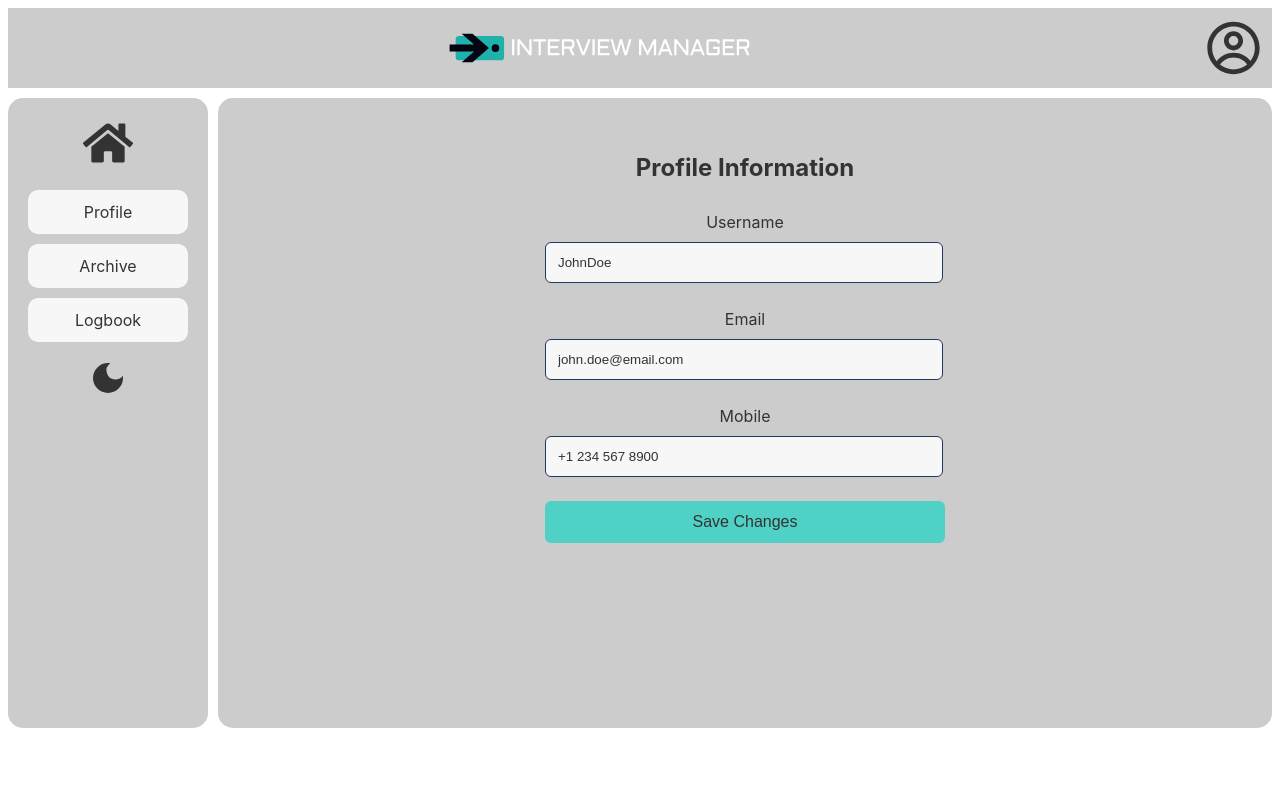
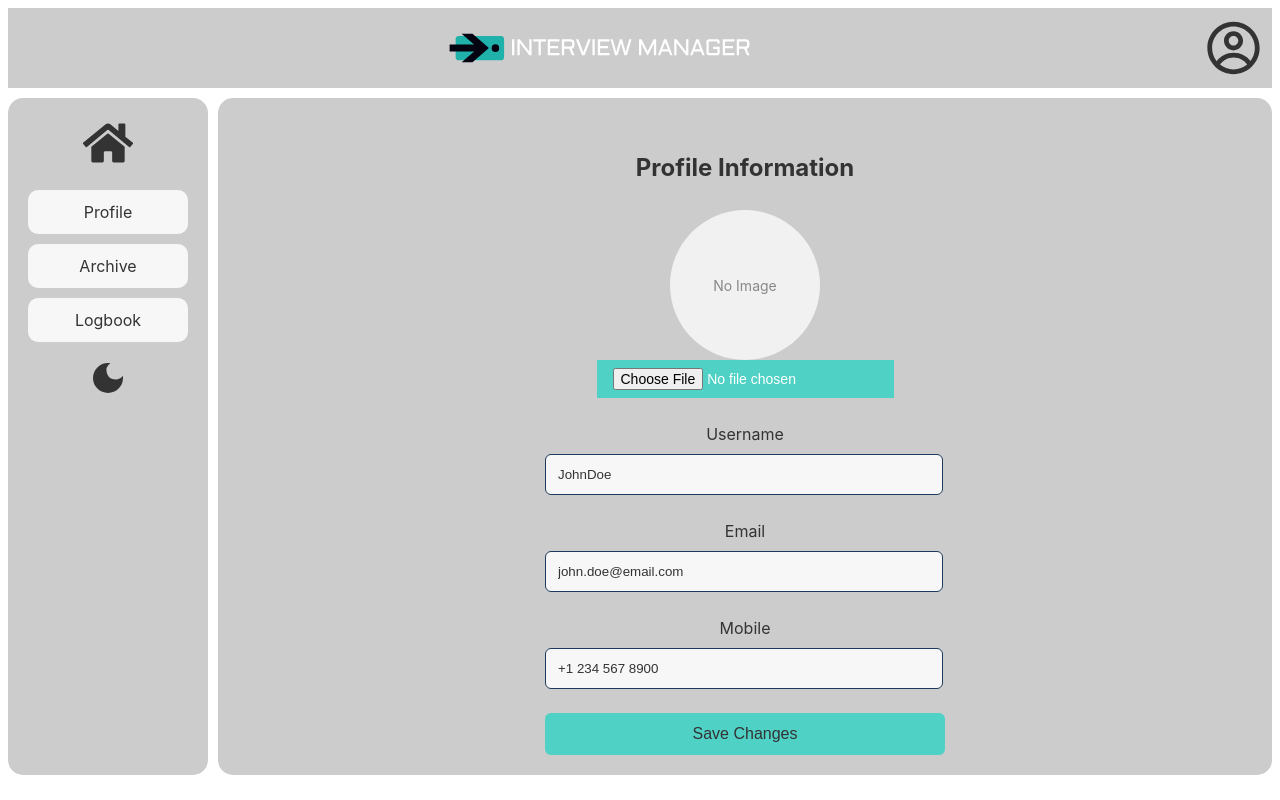
Before and after one commit to johnfa1508/interview-manager-client, a React (Vite) app: page /profile in a window 1280 px wide. Built offline with nearby package versions, Linux system fonts and the light colour scheme; no server answers.

Commit message:
Added photo to profile

```diff
--- a/src/pages/profilepage/index.jsx
+++ b/src/pages/profilepage/index.jsx
@@ -12,6 +12,7 @@ const ProfilePage = () => {
   });
 
   const [isSaving, setIsSaving] = useState(false);
+  const [image, setImage] = useState(null); // Store image as a byte array (in base64 format for simplicity)
 
   const handleChange = (e) => {
     const { name, value } = e.target;
@@ -36,6 +37,17 @@ const ProfilePage = () => {
     }
   };
 
+  const handleImageChange = (e) => {
+    const file = e.target.files[0];
+    if (file) {
+      const reader = new FileReader();
+      reader.onloadend = () => {
+        setImage(reader.result); // Store the image as a base64 string
+      };
+      reader.readAsDataURL(file);
+    }
+  };
+
   return (
     <div className="dashboard-layout">
       <Header />
@@ -43,6 +55,21 @@ const ProfilePage = () => {
       <main className="dashboard-content">
         <div className="profile-container">
           <h2 className="profile-title">Profile Information</h2>
+
+          <div className="profile-image-container">
+            {image ? (
+              <img src={image} alt="Profile" className="profile-image" />
+            ) : (
+              <div className="profile-image-placeholder">No Image</div>
+            )}
+            <input
+              type="file"
+              accept="image/*"
+              onChange={handleImageChange}
+              className="image-upload-button"
+            />
+          </div>
+
           <form onSubmit={handleSubmit} className="profile-form">
             <div className="form-group">
               <label>Username</label>
--- a/src/pages/profilepage/style.css
+++ b/src/pages/profilepage/style.css
@@ -1,5 +1,3 @@
-/* style.css */
-
 .profile-container {
   max-width: 36rem;
   margin: 32px auto 0;
@@ -12,13 +10,53 @@
   margin-bottom: 24px;
 }
 
+.profile-image-container {
+  display: flex;
+  flex-direction: column;
+  align-items: center;
+  margin-bottom: 24px;
+}
+
+.profile-image {
+  width: 150px;
+  height: 150px;
+  border-radius: 50%;
+  object-fit: cover;
+  margin-bottom: 16px;
+}
+
+.profile-image-placeholder {
+  width: 150px;
+  height: 150px;
+  border-radius: 50%;
+  background-color: #f1f1f1;
+  display: flex;
+  align-items: center;
+  justify-content: center;
+  font-size: 14px;
+  color: #888;
+}
+
+.image-upload-button {
+  font-size: 14px;
+  padding: 8px 16px;
+  background-color: #4fd1c5;
+  border: none;
+  color: white;
+  cursor: pointer;
+}
+
+.image-upload-button:hover {
+  background-color: #38b2ac;
+}
+
 .profile-form {
   display: flex;
   flex-direction: column;
   gap: 24px;
   width: 100%;
-  max-width: 400px; /* Set a max-width for the form */
-  margin: 0 auto; /* Center the form */
+  max-width: 400px;
+  margin: 0 auto;
 }
 
 .form-group {
@@ -48,6 +86,7 @@
   border-radius: 6px;
   color: var(--text-color);
 }
+
 .profile-form button {
   background-color: #4fd1c5;
   color: var(--button-text-color);
```
